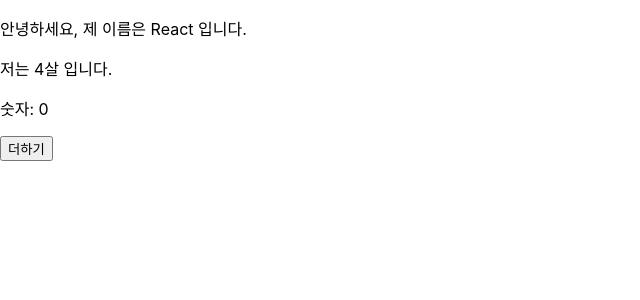
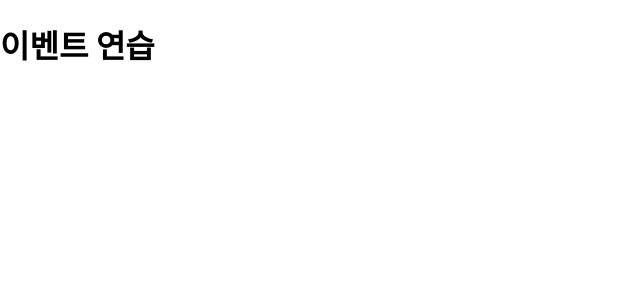
Before and after one commit to nainde0719/hello-react, a React (Create React App) app: page / in a window 1280 px wide. Shown: the top 300 px of the page, without its empty margins (0-640 px from the left). Built offline with nearby package versions, Linux system fonts and the light colour scheme; the HTML template or start-up script is replaced by a standard one.

Commit message:
4.2.1 컴포넌트 생성 및 불러오기

```diff
--- a/src/App.js
+++ b/src/App.js
@@ -1,11 +1,11 @@
 import React, { Component } from 'react';
-import MyComponent from './MyComponent'; // MyComponent 파일을 불러옵니다.
+import EventPractice from './EventPractice';
 
 class App extends Component {
     render() {
         return (
-            <MyComponent name="React" age={4}/>
-        )
+            <EventPractice/>
+        );
     }
 }
 
--- /dev/null
+++ b/src/EventPractice.js
@@ -0,0 +1,13 @@
+import React, { Component } from 'react';
+
+class EventPractice extends Component {
+    render() {
+        return (
+            <div>
+                <h1>이벤트 연습</h1>
+            </div>
+        );
+    }
+}
+
+export  default EventPractice;
```
